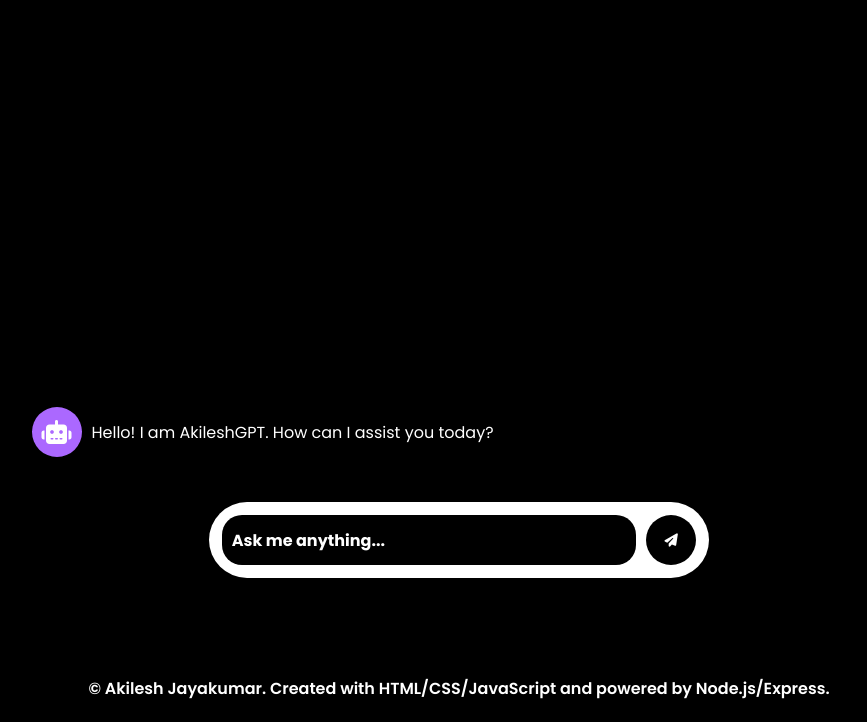
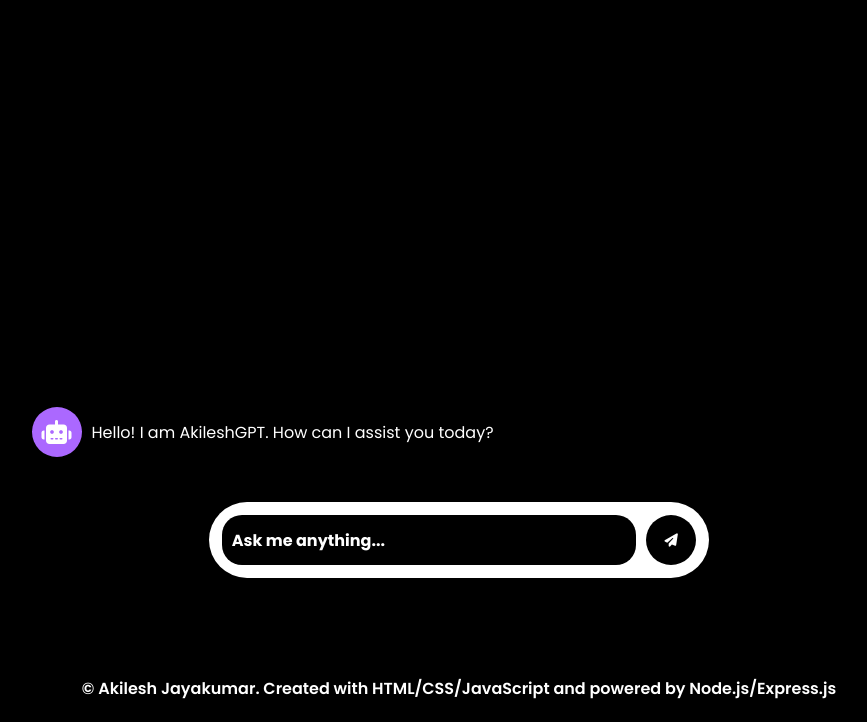
Before and after one commit to akileshjayakumar/chatgpt-clone, a website: page public/index.html in a window 1280 px wide. Shown: the part 78-800 px from the top of the page, without its empty margins (181-1048 px from the left). Drawn offline with Linux system fonts and the light colour scheme.

Commit message:
Update Node.js/Express.js in footer

```diff
--- a/public/index.html
+++ b/public/index.html
@@ -33,7 +33,7 @@
     <footer class="footer">
       <p>
         © Akilesh Jayakumar. Created with HTML/CSS/JavaScript and powered by
-        Node.js/Express.
+        Node.js/Express.js
       </p>
     </footer>
 
```
